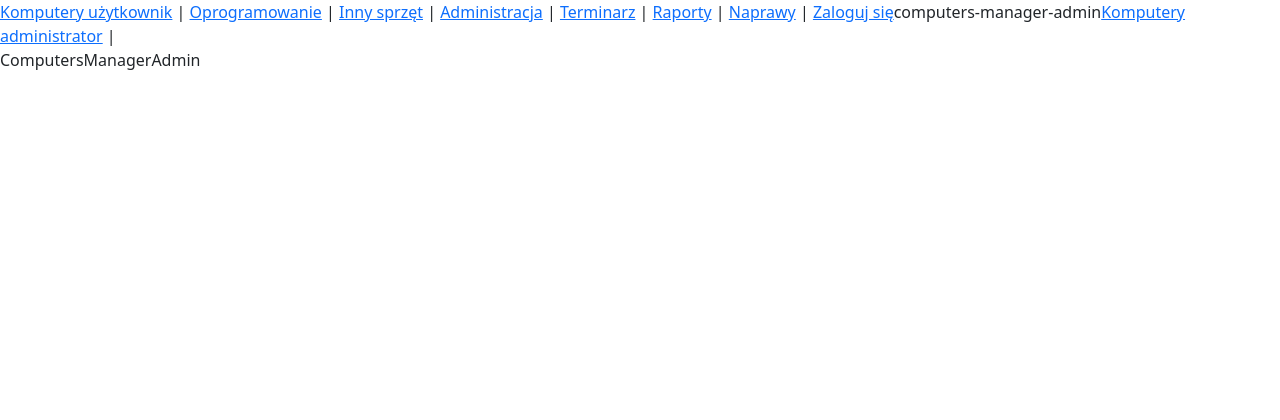
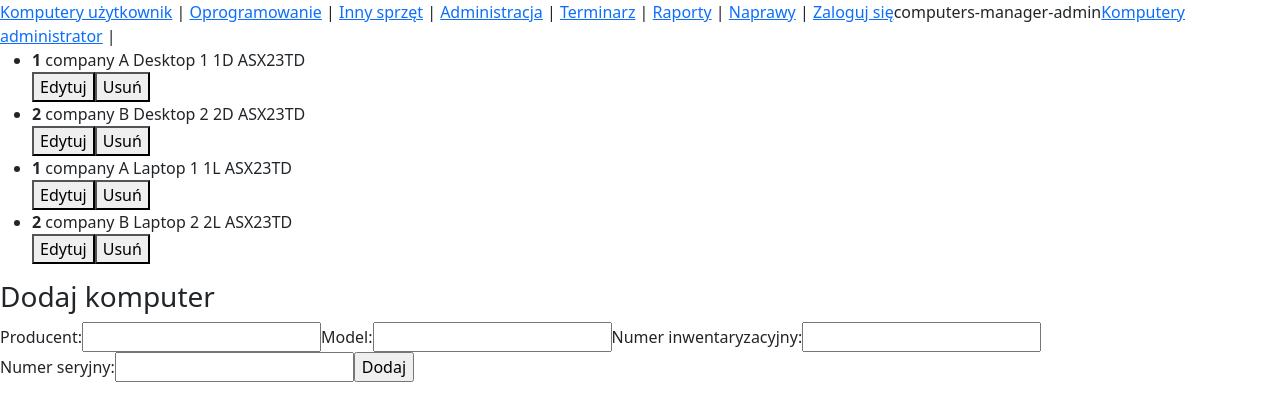
Before and after one commit to ficoCT/ewidencja_it, a React (Create React App) app: page /computers-manager-admin in a window 1280 px wide. Shown: the top 420 px of the page. Built offline with nearby package versions, Linux system fonts and the light colour scheme.

Commit message:
Computer manager skeleton

```diff
--- a/src/components/AddComputer/AddComputer.js
+++ b/src/components/AddComputer/AddComputer.js
@@ -3,7 +3,7 @@ import ComputerForm from "../ComputerForm";
 
 export default function AddComputer({ onSubmit }) {
 
-  const INITIAL_VALUES = { name: '', company: '' };
+  const INITIAL_VALUES = { company: '', model: '', inventoryNumber: '', serialNumber: ''};
 
   return (
       <>
--- a/src/components/Computer/Computer.js
+++ b/src/components/Computer/Computer.js
@@ -1,17 +1,40 @@
-import * as React from 'react';
-import EditComputer from "../EditComputer";
-import ViewComputer from "../ViewComputer";
+import React, { useState } from 'react';
+import EditComputer from '../EditComputer';
+import ViewComputer from '../ViewComputer';
 
-export default function Computer({computer}) {
+export default function Computer({ computer, onUpdate, onDelete }) {
+    const [isEditing, setIsEditing] = useState(false);
 
-    function handleUpdate(editedCar) {
-
+    function handleEditButtonClick() {
+        setIsEditing(true);
     }
 
-  return (
-        <>
-          {/*<EditComputer computer={computer} onSubmit={handleUpdate}/>*/}
-          <ViewComputer computer={computer}/>
-        </>
-  );
+    function handleUpdate(editedComputer) {
+        if (typeof onUpdate !== 'function') return;
+        setIsEditing(false);
+        onUpdate(computer.id, editedComputer);
+    }
+
+    function handleDeleteButtonClick() {
+        if (typeof onDelete !== 'function') return;
+        onDelete(computer.id);
+    }
+
+    return (
+        <div>
+            {isEditing
+                ? (
+                    <div>
+                        <EditComputer computer={computer} onSubmit={handleUpdate} />
+                    </div>
+                )
+                : (
+                    <>
+                        <div><ViewComputer computer={computer} /></div>
+                        <button onClick={handleEditButtonClick}>Edytuj</button>
+                        <button onClick={handleDeleteButtonClick}>Usuń</button>
+                    </>
+                )}
+        </div>
+    );
 }
--- a/src/components/ComputerForm/ComputerForm.js
+++ b/src/components/ComputerForm/ComputerForm.js
@@ -1,9 +1,8 @@
 import React, { useState } from 'react';
-import FieldComputer from "../FieldComputer"
+import Field from "../Field"
 import validate from './validateComputerValues';
 
 function mapComputerToFormValues(computer) {
-  // console.log('mapComputerToFormValues', computer.id, ' ', computer.name, ' ', computer.company);
   return {
     name: computer.name,
     company: computer.company
@@ -41,20 +40,36 @@ export default function ComputerForm({ computer, submitLabel, onSubmit }) {
 
   return (
   <form onSubmit={handleSubmit}>
-    <FieldComputer
-        label="Nazwa"
-        name="name"
-        type="text"
-        value={values.name}
-        errorMessage={errorMessages?.name}
-        onChange={handleChange}
-    />
-    <FieldComputer
+    <Field
         label="Producent"
         name="company"
         type="text"
         value={values.company}
-        errorMessage={errorMessages?.name}
+        errorMessage={errorMessages?.company}
+        onChange={handleChange}
+    />
+    <Field
+        label="Model"
+        name="model"
+        type="text"
+        value={values.model}
+        errorMessage={errorMessages?.model}
+        onChange={handleChange}
+    />
+    <Field
+        label="Numer inwentaryzacyjny"
+        name="inventoryNumber"
+        type="text"
+        value={values.inventoryNumber}
+        errorMessage={errorMessages?.inventoryNumber}
+        onChange={handleChange}
+    />
+    <Field
+        label="Numer seryjny"
+        name="serialNumber"
+        type="text"
+        value={values.serialNumber}
+        errorMessage={errorMessages?.serialNumber}
         onChange={handleChange}
     />
     <input type="submit" value={submitLabel} />
--- a/src/components/ComputerForm/validateComputerValues.js
+++ b/src/components/ComputerForm/validateComputerValues.js
@@ -2,7 +2,7 @@ function isBlank(text) {
   return text.trim().length === 0;
 }
 
-export default function validateCarValues(values) {
+export default function validateComputerValues(values) {
   const errorMessages = {};
 
   if (isBlank(values.name)) {
--- a/src/components/ComputersManagerAdmin/ComputersManagerAdmin.js
+++ b/src/components/ComputersManagerAdmin/ComputersManagerAdmin.js
@@ -1,10 +1,15 @@
 import React, { useEffect, useState } from 'react';
-// import Car from '../Car';
-// import AddCar from '../AddCar';
+import Computer from '../Computer';
+import AddComputer from '../AddComputer';
 // import * as API from '../../api/cars';
 
 export default function ComputersManagerAdmin() {
-  const [cars, setCars] = useState([]);
+    const [computers, setComputers] = useState([
+        {id: 1, company:'company A', model:'Desktop 1', inventoryNumber: "1D", serialNumber: "ASX23TD" },
+        {id: 2, company:'company B', model:'Desktop 2', inventoryNumber: "2D", serialNumber: "ASX23TD" },
+        {id: 1, company:'company A', model:'Laptop 1', inventoryNumber: "1L", serialNumber: "ASX23TD" },
+        {id: 2, company:'company B', model:'Laptop 2', inventoryNumber: "2L", serialNumber: "ASX23TD" }
+    ]);
 
   // useEffect(() => {
   //   loadCars();
@@ -14,37 +19,36 @@ export default function ComputersManagerAdmin() {
   //   API.getCars()
   //     .then(setCars);
   // }
-  //
-  // function addCar(car) {
-  //   API.createCar(car)
-  //     .then(car => setCars(cars => [...cars, car]));
-  // }
-  //
-  // function updateCar(id, car) {
-  //   API.updateCar(id, car)
-  //     .then(updatedCar => setCars(cars => cars.map(car => car.id === id ? updatedCar : car)));
-  // }
-  //
-  // function deleteCar(id) {
-  //   API.deleteCar(id)
-  //     .then(() => setCars(cars => cars.filter(car => car.id !== id)));
-  // }
-  //
+
+  function addComputer(computer) {
+    // API.createCar(car)
+    //   .then(car => setCars(cars => [...cars, car]));
+  }
+
+  function updateComputer(id, computer) {
+    // API.updateCar(id, car)
+    //   .then(updatedCar => setCars(cars => cars.map(car => car.id === id ? updatedCar : car)));
+  }
+
+  function deleteComputer(id) {
+    // API.deleteCar(id)
+    //   .then(() => setCars(cars => cars.filter(car => car.id !== id)));
+  }
+
   // if (cars.length === 0) return null;
 
   return (
-    <div className="cars-manager">
-      {/*<ul>*/}
-      {/*  {cars.map(car => (*/}
-      {/*    <li key={car.id}>*/}
-      {/*      <Car car={car} onUpdate={updateCar} onDelete={deleteCar} />*/}
-      {/*    </li>*/}
-      {/*  ))}*/}
-      {/*</ul>*/}
-      {/*<div className="cars-manager__add">*/}
-      {/*  <AddCar onSubmit={addCar} />*/}
-      {/*</div>*/}
-      ComputersManagerAdmin
+    <div>
+      <ul>
+        {computers.map(computer => (
+          <li key={computer.id}>
+            <Computer computer={computer} onUpdate={updateComputer} onDelete={deleteComputer} />
+          </li>
+        ))}
+      </ul>
+      <div>
+        <AddComputer onSubmit={addComputer} />
+      </div>
     </div>
   );
 }
--- /dev/null
+++ b/src/components/Field/Field.js
@@ -0,0 +1,21 @@
+import React from 'react';
+
+export default function Field({ label, name, type, value, errorMessage, onChange }) {
+  function handleChange(event) {
+    if (typeof onChange !== 'function') return;
+    onChange(event);
+  }
+
+  return (
+    <label>
+      {label}:
+      {errorMessage && <span>{' '}({errorMessage})</span>}
+      <input
+        name={name}
+        type={type}
+        value={value}
+        onChange={handleChange}
+      />
+    </label>
+  );
+}
--- /dev/null
+++ b/src/components/Field/index.js
@@ -0,0 +1 @@
+export { default } from './Field';
--- a/src/components/FieldComputer/FieldComputer.js
+++ /dev/null
@@ -1,22 +0,0 @@
-import * as React from 'react';
-
-export default function FieldComputer({ label, name, type, value, errorMessage, onChange }) {
-
-  function handleChange(event) {
-    if (typeof onChange !== 'function') return;
-    onChange(event);
-  }
-
-  return (
-      <label>
-        {label}:
-        {errorMessage && <span>{errorMessage}</span>}
-        <input
-            name={name}
-            type={type}
-            value={value}
-            onChange={handleChange}
-        />
-      </label>
-  );
-}
--- a/src/components/FieldComputer/index.js
+++ /dev/null
@@ -1 +0,0 @@
-export { default } from './FieldComputer';
--- a/src/components/ViewComputer/ViewComputer.js
+++ b/src/components/ViewComputer/ViewComputer.js
@@ -1,9 +1,9 @@
 import * as React from 'react';
 
-export default function ViewComputer({ computer: { id, name, company} }) {
+export default function ViewComputer({ computer: { id, company, model, inventoryNumber, serialNumber} }) {
   return (
       <>
-        <strong>{id}{' '}{name}</strong> {company}
+        <strong> {id} </strong> {' '} {company} {' '} {model} {' '} {inventoryNumber} {' '} {serialNumber}
       </>
   );
 }
```
